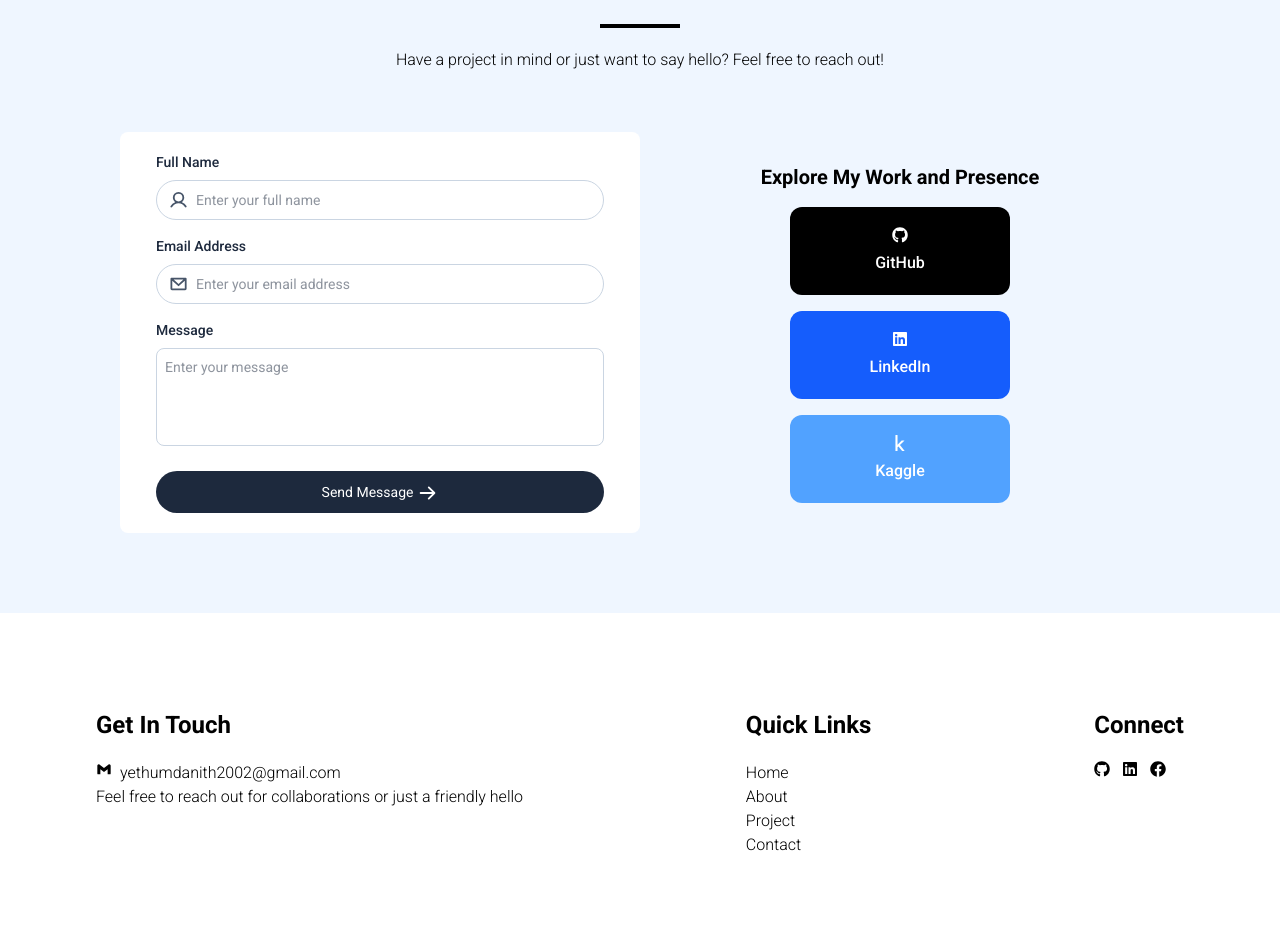
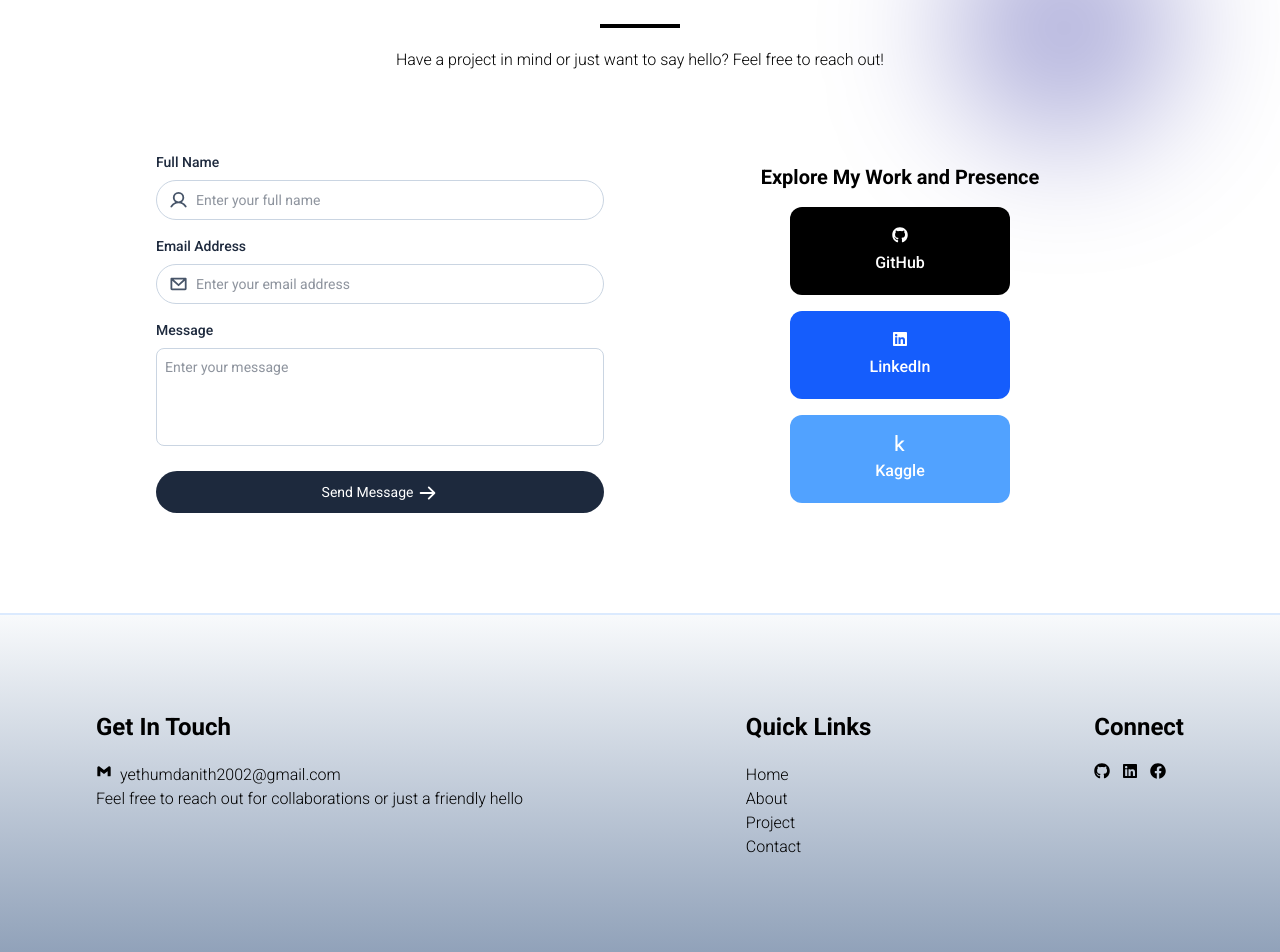
Before and after one commit to danith11/portfiloYD, a React (Vite) app: page /contact in a window 1280 px wide. Shown: the part 188-1140 px from the top of the page. Built offline with nearby package versions, Linux system fonts and the light colour scheme; a web font is replaced by a local one.

Commit message:
Footer Design changed and update

```diff
--- a/src/components/About.jsx
+++ b/src/components/About.jsx
@@ -2,10 +2,12 @@ import React from "react";
 import EducationCard from "./EducationCard";
 import CurrentExplorations from "./CurrentExplorations";
 import PersonalInterests from "./PersonalInterests";
+import BlurCircle from "./BlurCircle";
 
 const About = () => {
   return (
-    <div className="px-5 md:px-30 sm:px-50 py-20 bg-blue-50">
+    <div className="px-5 md:px-30 sm:px-50 py-20">
+      <BlurCircle top="150px" right="20px" />
       <p className="text-4xl font-bold text-center">About Me</p>
       <div className="mt-5 text-lg font-light flex flex-col gap-6 text-slate-600 max-w-2xl text-center mx-auto">
         <p>
@@ -34,6 +36,7 @@ const About = () => {
         <p className="text-3xl font-bold">Personal Interests</p>
         <PersonalInterests />
       </div>
+      <BlurCircle bottom="150px" left="20px" />
     </div>
   );
 };
--- a/src/components/Contact.jsx
+++ b/src/components/Contact.jsx
@@ -4,11 +4,13 @@ import { FaGithub } from "react-icons/fa";
 import { FaLinkedin } from "react-icons/fa";
 import { FaKaggle } from "react-icons/fa";
 import Footer from "./Footer";
+import BlurCircle from "./BlurCircle";
 
 const Contact = () => {
   return (
     <>
-      <div className="px-5 md:px-30 sm:px-50 py-20 bg-blue-50 ">
+      <div className="px-5 md:px-30 sm:px-50 py-20 ">
+        <BlurCircle top="100px"  right="100px"/>
         <div className="flex flex-col items-center justify-center text-center">
           <MdLocalPostOffice className="w-20 h-20" color="#1e293b"/>
           <p className="text-2xl font-bold">Get In Touch</p>
--- a/src/components/Footer.jsx
+++ b/src/components/Footer.jsx
@@ -7,7 +7,7 @@ import { FaFacebook } from "react-icons/fa";
 const Footer = () => {
   return (
     <>
-      <div className="p-24 flex flex-col md:flex-row justify-between ">
+      <div className="p-24 flex flex-col md:flex-row justify-between bg-gradient-to-b from-slate-50 to-slate-400 border-t-2 border-blue-100">
         <div>
           <p className="text-2xl font-bold">Get In Touch</p>
           <div className="flex flex-row gap-2 mt-5">
--- a/src/components/Home.jsx
+++ b/src/components/Home.jsx
@@ -9,7 +9,7 @@ import Footer from "./Footer";
 const Home = () => {
   return (
     <div>
-      <div className="flex flex-col-reverse lg:flex-row items-center justify-center gap-10 px-6 md:px-16 lg:px-36 pt-28 md:pt-36">
+      <div className="flex flex-col-reverse lg:flex-row items-center justify-center gap-10 md:px-16 pt-28 md:pt-36">
         <BlurCircle top="150px" left="100px" />
 
         <div className="lg:flex-1">
```
Lines whose indentation alone changed are shown as unchanged.
